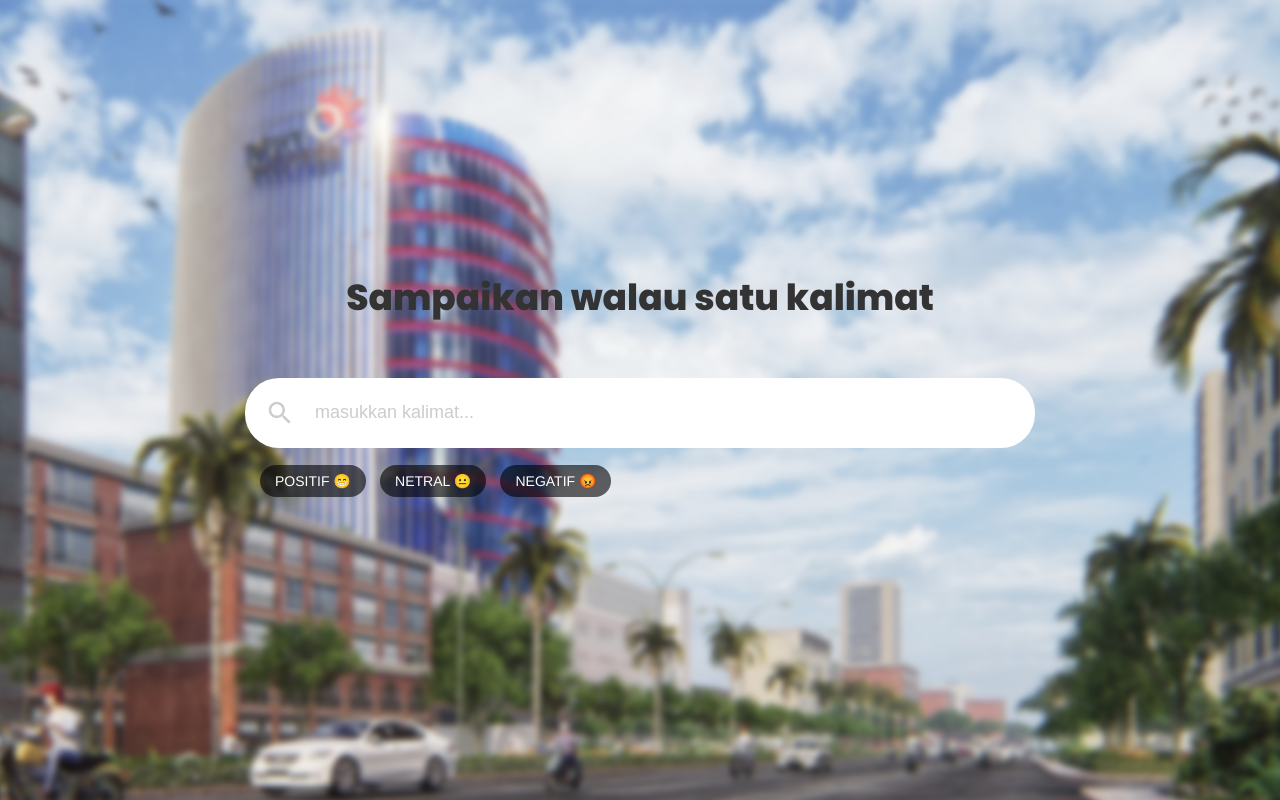
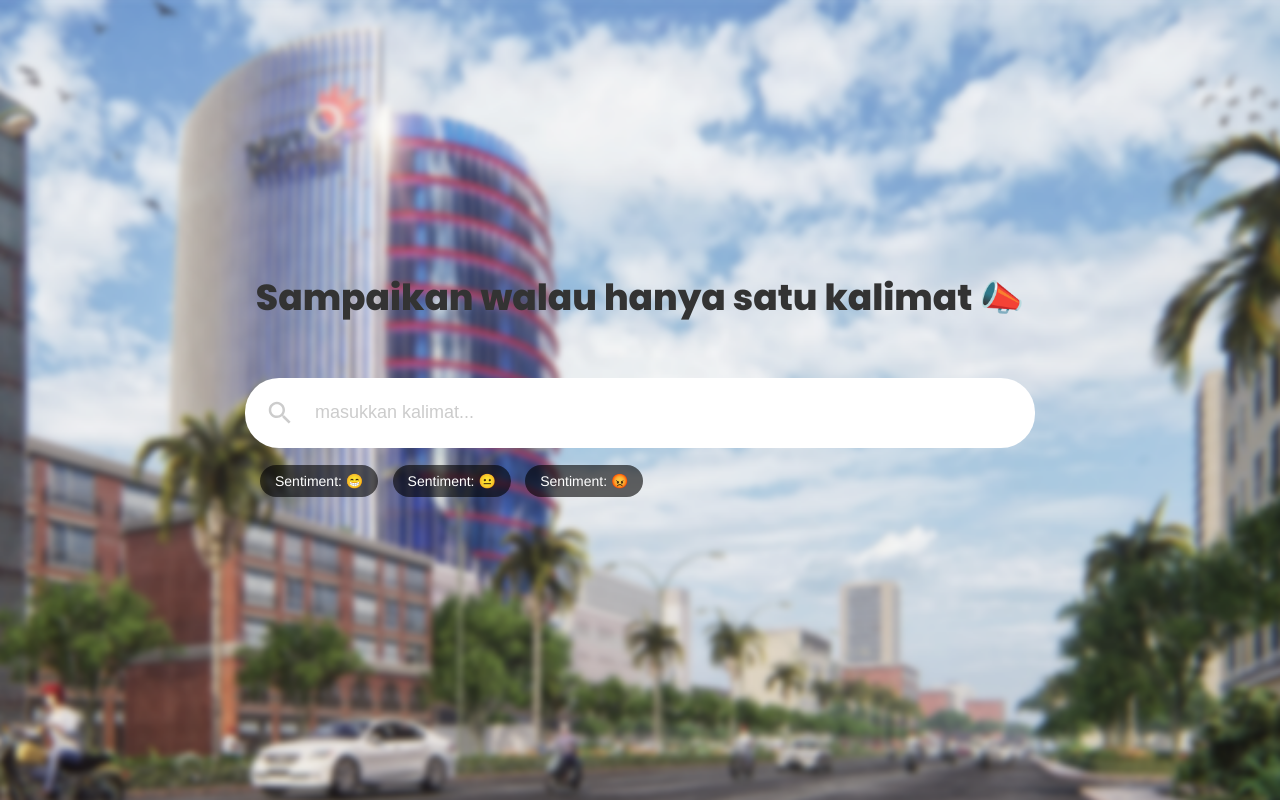
Before and after one commit to basnugroho/sentinet-fe, a PHP site: page / in a window 1280 px wide. Run offline with PHP 8.4, Linux system fonts and the light colour scheme.

Commit message:
resize bg-image and change text

```diff
--- a/index.php
+++ b/index.php
@@ -14,7 +14,7 @@ header("Access-Control-Allow-Origin: *"); ?>
     <div class="s006">
       <form id="myform" method="POST">
         <fieldset>
-          <legend id="kalimat">Sampaikan walau satu kalimat</legend>
+          <legend id="kalimat">Sampaikan walau hanya satu kalimat 📣</legend>
           <div class="inner-form">
             <div class="input-field">
               <button class="btn-search" type="button">
@@ -27,9 +27,9 @@ header("Access-Control-Allow-Origin: *"); ?>
           </div>
           <div class="suggestion-wrap">
             <span id="kata"></span>
-            <span id="sent-positive">POSITIF 😁</span>
-            <span id="sent-netral">NETRAL 😐</span>
-            <span id="sent-negative">NEGATIF 😡</span>
+            <span id="sent-positive">Sentiment: 😁</span>
+            <span id="sent-netral">Sentiment: 😐</span>
+            <span id="sent-negative">Sentiment: 😡</span>
           </div>
         </fieldset>
       </form>
```
Also changed, not shown: images/tlkm-5-back.png, 1 other file.
